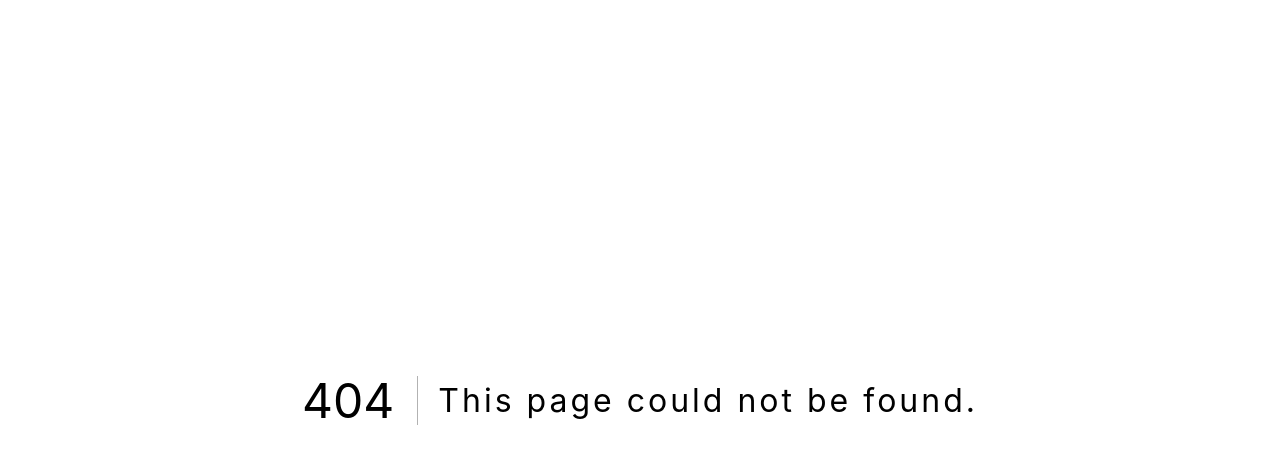
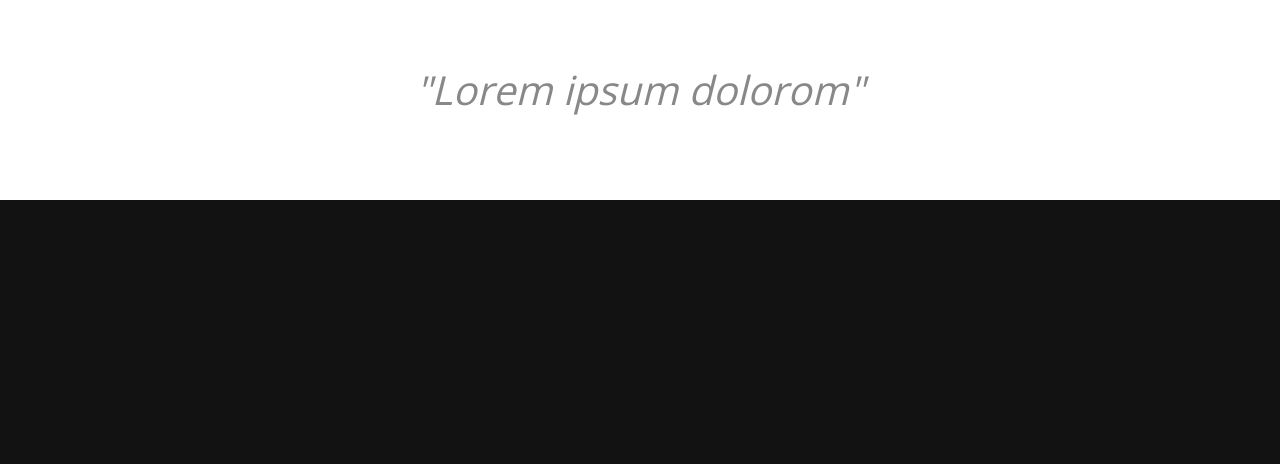
Before and after one commit to Clientrace/my-profile, a Next.js app: page /components/quote/quote in a window 1280 px wide. Before the commit this address had no page. Shown: the top 464 px of the page. Built offline with nearby package versions, Linux system fonts and the light colour scheme.

Commit message:
add quote section

```diff
--- a/src/pages/components/home/home.js
+++ b/src/pages/components/home/home.js
@@ -45,7 +45,7 @@ const Home = ({setCmdText}) => {
       </div>
       <div ref={pageRef} className={styles['mainBody']}>
         <div className={styles['mainTitle']}>
-          <motion.h1 initial={{opacity: 0}} animate={{opacity: 1}}>
+          <motion.h1 initial={{opacity: 0}} animate={{opacity: 1}} onHoverStart={()=>setCmdText("> Yep, that's my name")}>
             <Name text="Kim Clarence Peñaflor" initSpeed={300}/>
           </motion.h1>
         </div>
--- /dev/null
+++ b/src/pages/components/quote/quote.js
@@ -0,0 +1,17 @@
+
+import { motion } from 'framer-motion';
+import styles from './quote.module.scss';
+
+const Quote = () => {
+  return (
+    <motion.div className={styles['container']}>
+      <div className={styles['body']}>
+        <div className={styles['quote']}>
+          "Lorem ipsum dolorom"
+        </div>
+      </div>
+    </motion.div>
+  )
+}
+
+export default Quote;
--- /dev/null
+++ b/src/pages/components/quote/quote.module.scss
@@ -0,0 +1,22 @@
+
+.container {
+  width: 100%;
+  height: 25vh;
+  padding-top: 30px;
+  padding-top: 30px;
+  padding-left: 15vw;
+  padding-right: 15vw;
+  padding-bottom: 50px;
+  display: flex;
+  justify-content: center;
+  align-items: center;
+  .body {
+    width: 100%;
+    .quote {
+      font-size: 2.5em;
+      font-style: italic;
+      color: #888;
+      text-align: center;
+    }
+  }
+}
```
Also changed, not shown: src/pages/index.js (+5 -3 lines).
